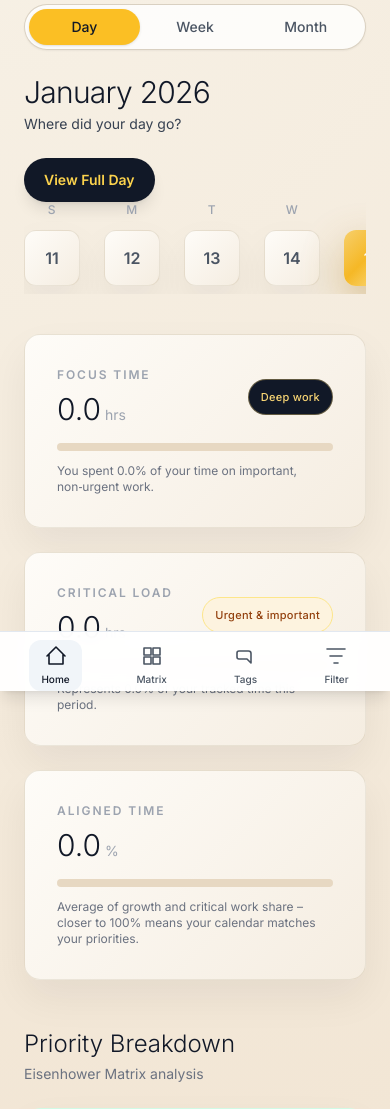
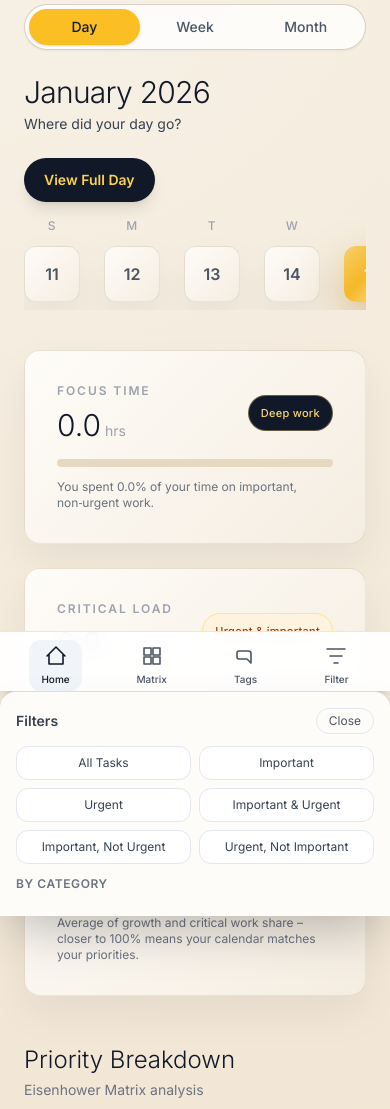
Before and after one commit to Harsh-0024/Time-Tracker-Pro, a Flask app: page / in a window 390 px wide. Shown: the part 153-1262 px from the top of the page. Run offline with Flask 3, Linux system fonts and the light colour scheme; data that the repository does not hold is empty; some libraries are stand-ins or nearby versions.

Commit message:
makes it better for mobile phones

```diff
--- a/templates/dashboard.html
+++ b/templates/dashboard.html
@@ -280,8 +280,8 @@
                     </div>
                 </div>
             </div>
-            <div class="md:hidden flex items-center gap-3">
-                <button onclick="viewFullDay()" class="px-5 py-3 rounded-full bg-gray-900 text-amber-300 text-sm font-semibold shadow-lg">
+            <div class="md:hidden flex items-center gap-3 mb-4">
+                <button onclick="viewFullDay()" class="px-5 py-3 rounded-full bg-gray-900 text-amber-300 text-sm font-semibold shadow-lg active:scale-[0.98] transition-transform">
                     View Full Day
                 </button>
             </div>
@@ -522,6 +522,31 @@
             </div>
         </div>
     </nav>
+
+    <!-- Mobile Filter Sheet -->
+    <div id="mobileFilterBackdrop" class="fixed inset-0 bg-black/30 backdrop-blur-sm opacity-0 pointer-events-none md:hidden transition-opacity duration-200"></div>
+    <div id="mobileFilterSheet" class="fixed inset-x-0 bottom-0 translate-y-full md:hidden transition-transform duration-300 z-50">
+        <div class="mx-auto max-w-7xl">
+            <div class="bg-[#FEFCF8] border-t border-[rgba(148,126,86,0.25)] rounded-t-2xl shadow-2xl p-4">
+                <div class="flex items-center justify-between mb-3">
+                    <div class="text-sm font-semibold text-gray-700">Filters</div>
+                    <button id="mobileFilterClose" class="px-3 py-1 rounded-full text-xs text-gray-600 border border-slate-200 active:scale-[0.98] transition">
+                        Close
+                    </button>
+                </div>
+                <div class="grid grid-cols-2 gap-2 mb-3">
+                    <button class="px-3 py-2 rounded-xl bg-white border border-slate-200 text-xs text-gray-700 active:scale-[0.98] transition" onclick="applyFilter('all', 'All Tasks')">All Tasks</button>
+                    <button class="px-3 py-2 rounded-xl bg-white border border-slate-200 text-xs text-gray-700 active:scale-[0.98] transition" onclick="applyFilter('imp', 'Important Work')">Important</button>
+                    <button class="px-3 py-2 rounded-xl bg-white border border-slate-200 text-xs text-gray-700 active:scale-[0.98] transition" onclick="applyFilter('urg', 'Urgent Work')">Urgent</button>
+                    <button class="px-3 py-2 rounded-xl bg-white border border-slate-200 text-xs text-gray-700 active:scale-[0.98] transition" onclick="applyFilter('imp_and_urg', 'Important & Urgent')">Important & Urgent</button>
+                    <button class="px-3 py-2 rounded-xl bg-white border border-slate-200 text-xs text-gray-700 active:scale-[0.98] transition" onclick="applyFilter('imp_not_urg', 'Important, Not Urgent')">Important, Not Urgent</button>
+                    <button class="px-3 py-2 rounded-xl bg-white border border-slate-200 text-xs text-gray-700 active:scale-[0.98] transition" onclick="applyFilter('urg_not_imp', 'Urgent, Not Important')">Urgent, Not Important</button>
+                </div>
+                <div class="text-xs font-semibold text-gray-500 uppercase tracking-wider mb-2">By Category</div>
+                <div id="mobileTagFilters" class="grid grid-cols-2 gap-2"></div>
+            </div>
+        </div>
+    </div>
 
     <!-- Modal for Task Details -->
     <div id="taskModal" class="modal" role="dialog" aria-modal="true" aria-labelledby="modalTitle">
@@ -926,7 +951,49 @@
             if (homeBtn) homeBtn.onclick = () => { smoothScrollTo('top'); setActiveNav('navHome'); };
             if (matrixBtn) matrixBtn.onclick = () => { smoothScrollTo('matrix'); setActiveNav('navMatrix'); };
             if (tagsBtn) tagsBtn.onclick = () => { smoothScrollTo('tags'); setActiveNav('navTags'); };
-            if (filterBtn) filterBtn.onclick = () => { window.toggleDropdown(); setActiveNav('navFilter'); };
+            if (filterBtn) {
+                filterBtn.onclick = () => {
+                    openMobileFilter();
+                    setActiveNav('navFilter');
+                };
+                ['touchstart','mousedown'].forEach(evt => {
+                    filterBtn.addEventListener(evt, () => filterBtn.classList.add('bg-slate-100'));
+                });
+                ['touchend','mouseup','mouseleave'].forEach(evt => {
+                    filterBtn.addEventListener(evt, () => filterBtn.classList.remove('bg-slate-100'));
+                });
+            }
+
+            function openMobileFilter() {
+                try {
+                    const sheet = document.getElementById('mobileFilterSheet');
+                    const backdrop = document.getElementById('mobileFilterBackdrop');
+                    if (!sheet || !backdrop) return;
+                    backdrop.classList.remove('pointer-events-none');
+                    backdrop.classList.add('opacity-100');
+                    sheet.classList.remove('translate-y-full');
+                } catch (e) {
+                    setGlobalLoading(false, 'Unable to open filters');
+                    console.error(e);
+                }
+            }
+            function closeMobileFilter() {
+                try {
+                    const sheet = document.getElementById('mobileFilterSheet');
+                    const backdrop = document.getElementById('mobileFilterBackdrop');
+                    if (!sheet || !backdrop) return;
+                    sheet.classList.add('translate-y-full');
+                    backdrop.classList.remove('opacity-100');
+                    backdrop.classList.add('pointer-events-none');
+                } catch (e) {
+                    setGlobalLoading(false, 'Unable to close filters');
+                    console.error(e);
+                }
+            }
+            const mobileFilterClose = document.getElementById('mobileFilterClose');
+            const mobileBackdrop = document.getElementById('mobileFilterBackdrop');
+            if (mobileFilterClose) mobileFilterClose.onclick = closeMobileFilter;
+            if (mobileBackdrop) mobileBackdrop.onclick = closeMobileFilter;
 
             const observerTargets = [
                 { id: 'top', btn: 'navHome' },
@@ -963,19 +1030,37 @@
             });
 
             // Load tag filters
-            fetch(`/api/tags?date=${window.currentDate}&period=${window.currentPeriod}`)
-            .then(r => r.json())
+            const tagUrl = `/api/tags?date=${window.currentDate}&period=${window.currentPeriod}`;
+            if (!navigator.onLine) {
+                setGlobalLoading(false, 'You are offline. Filters may be limited.');
+            }
+            fetch(tagUrl)
+            .then(r => {
+                if (!r.ok) throw new Error(`HTTP ${r.status}`);
+                return r.json();
+            })
             .then(data => {
                 const container = document.getElementById('tagFilters');
+                const mobileContainer = document.getElementById('mobileTagFilters');
+                const appendTag = (target, tag) => {
+                    const item = document.createElement(target === mobileContainer ? 'button' : 'div');
+                    item.className = target === mobileContainer
+                        ? 'px-3 py-2 rounded-xl bg-white border border-slate-200 text-xs text-gray-700 active:scale-[0.98] transition'
+                        : 'dropdown-item';
+                    item.textContent = `${tag.name} (${tag.hours}h)`;
+                    item.onclick = () => window.applyFilter('tag', tag.name, tag.name);
+                    target.appendChild(item);
+                };
                 if (data.tags && data.tags.length > 0) {
                     data.tags.forEach(tag => {
-                        const item = document.createElement('div');
-                        item.className = 'dropdown-item';
-                        item.textContent = `${tag.name} (${tag.hours}h)`;
-                        item.onclick = () => window.applyFilter('tag', tag.name, tag.name);
-                        container.appendChild(item);
+                        if (container) appendTag(container, tag);
+                        if (mobileContainer) appendTag(mobileContainer, tag);
                     });
                 }
+            })
+            .catch(err => {
+                console.error('Tag fetch failed:', err);
+                setGlobalLoading(false, 'Failed to load tags');
             });
 
             window.dateCursor = new Date(window.currentDate);
```
